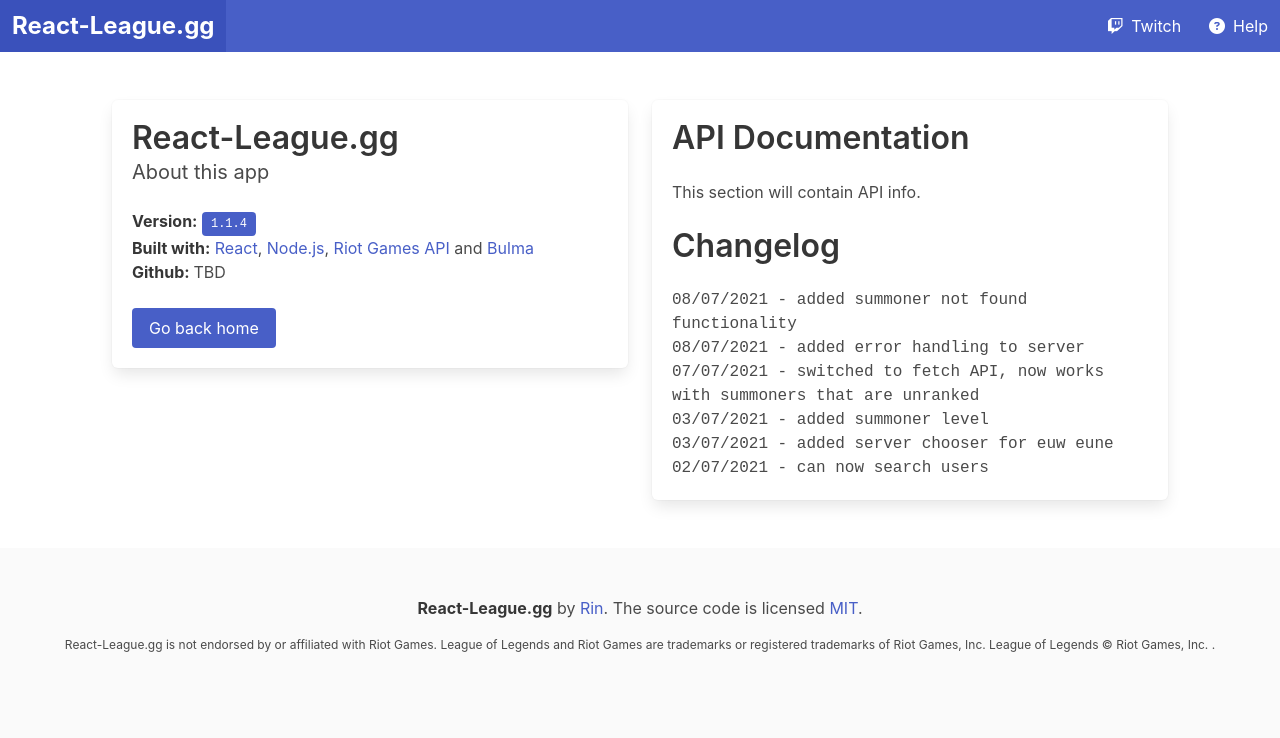
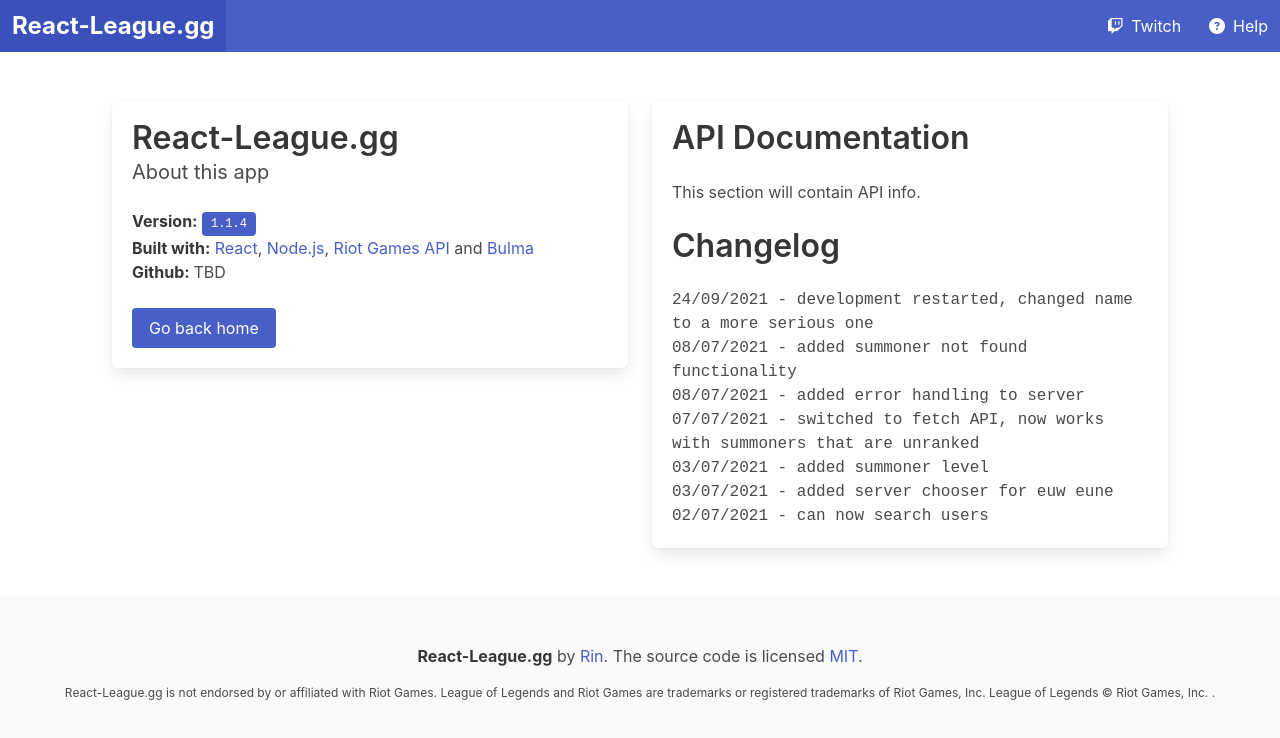
Before and after one commit to alexghiurau/react-league, a React (Create React App) app in the folder client/: page /about in a window 1280 px wide. Shown: the top 738 px of the page. Built offline with nearby package versions, Linux system fonts and the light colour scheme; the HTML template or start-up script is replaced by a standard one.

Commit message:
add manifest theme, add to changelog

```diff
--- a/client/src/components/pages/About.jsx
+++ b/client/src/components/pages/About.jsx
@@ -36,6 +36,10 @@
             <br />
             <h1 className='title'>Changelog</h1>
             <span className='is-family-monospace'>
+              <p>
+                24/09/2021 - development restarted, changed name to a more
+                serious one
+              </p>
               <p>08/07/2021 - added summoner not found functionality</p>
               <p>08/07/2021 - added error handling to server</p>
               <p>
```
Also changed, not shown: client/public/manifest.json.
